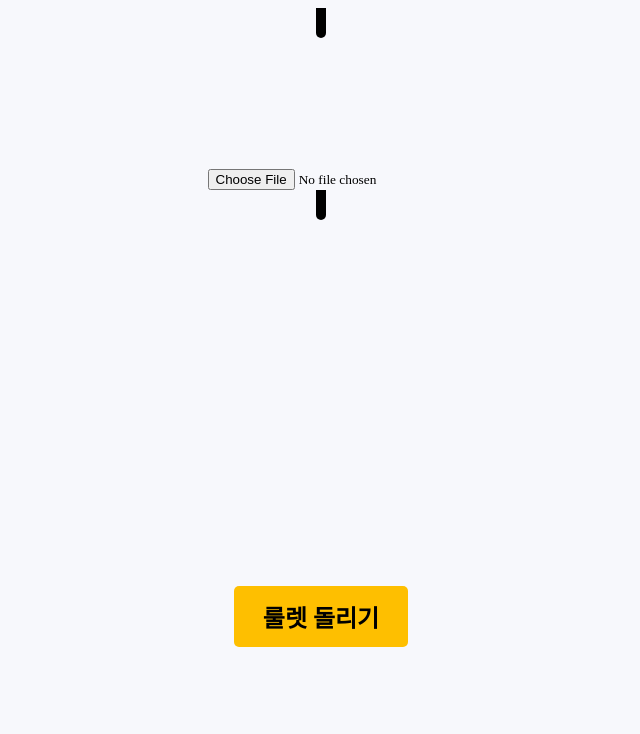
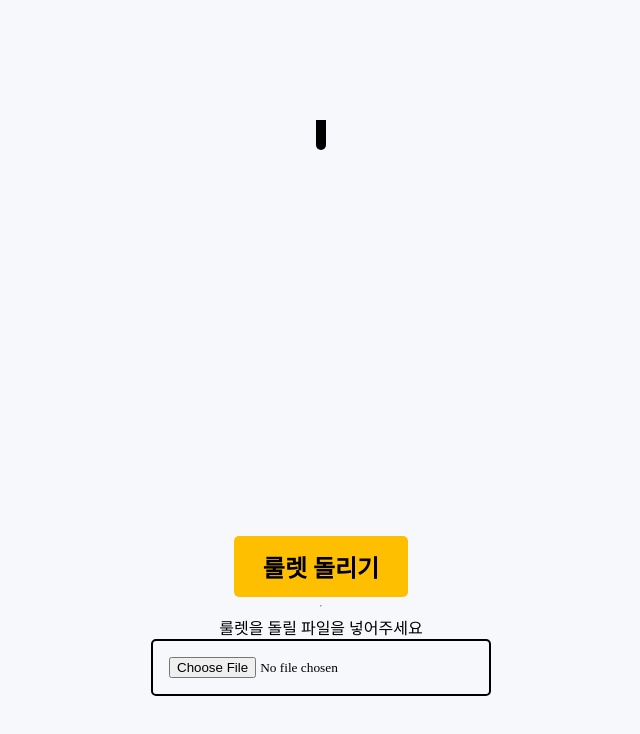
Before and after one commit to Isaac-Lee/Web-Roulette, a plain HTML site: page ui.html in a window 1280 px wide. Shown: the whole page, without its empty margins (319-959 px from the left). Drawn offline with nearby package versions, Linux system fonts and the light colour scheme; a web font is replaced by a local one.

Commit message:
style 개선

```diff
--- a/app.js
+++ b/app.js
@@ -24,7 +24,6 @@ function handleFileLoad(event) {
   const numColors = person.length;
   colors = Array.from({length: numColors}, () => `#${Math.floor(Math.random() * 16777215).toString(16)}`);
   console.log(person, colors);
-  // newMake() 함수를 호출하고, person과 colors를 인자로 전달합니다.
   newMake();
 }
 
--- a/style.css
+++ b/style.css
@@ -2,13 +2,6 @@
 
 * {
   font-family: Pretendard;
-}
-
-.container {
-  display: flex;
-  justify-content: center;
-  align-items: center;
-  height: 100vh;
 }
 
 body {
@@ -61,3 +54,10 @@ div::before {
   transform: translateX(-50%);
   z-index: 22;
 }
+
+input {
+  width: 80%;
+  padding: 1rem;
+  border: black 2px solid;
+  border-radius: 5px;
+}
--- a/ui.html
+++ b/ui.html
@@ -7,16 +7,15 @@
 </head>
 
 <body>
-    <div class="container">
-        <input type="file" id="fileInput" accept=".xlsx, .xls">
-        <div>
-            <canvas width="380" height='380'></canvas>
-            <button onclick="rotate()">룰렛 돌리기</button>
-        </div>
-        <script src="https://cdnjs.cloudflare.com/ajax/libs/xlsx/0.17.0/xlsx.full.min.js"></script>
-        <script src="http://code.jquery.com/jquery-latest.js"></script>
-        <script src="app.js"></script>
+    <div>
+        <canvas width="400" height='400'></canvas>
+        <button onclick="rotate()">룰렛 돌리기</button>
+        <hr>
+        룰렛을 돌릴 파일을 넣어주세요<input type="file" id="fileInput" accept=".xlsx, .xls">
     </div>
+    <script src="https://cdnjs.cloudflare.com/ajax/libs/xlsx/0.17.0/xlsx.full.min.js"></script>
+    <script src="http://code.jquery.com/jquery-latest.js"></script>
+    <script src="app.js"></script>
 </body>
 
 </html>
```
Also changed, not shown: 1 other file.
